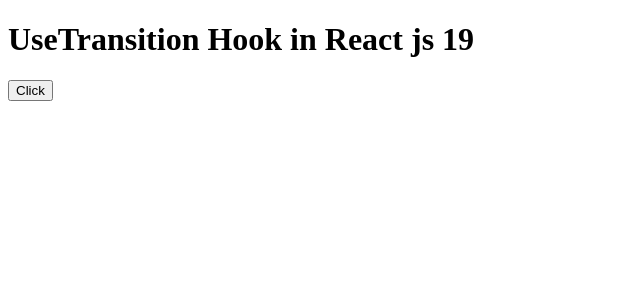
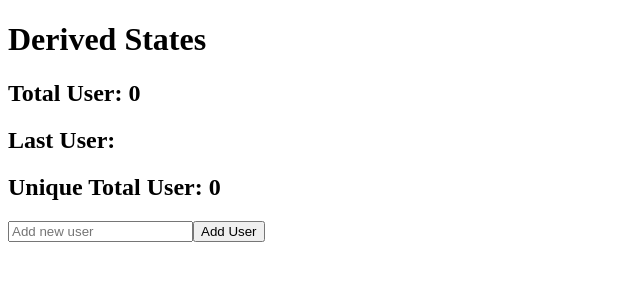
Before and after one commit to py-pankaj-ydv-7/Learning-React-js-step-by-step, a React (Vite) app in the folder react-blog/: page / in a window 1280 px wide. Shown: the top 300 px of the page, without its empty margins (0-640 px from the left). Built offline with nearby package versions, Linux system fonts and the light colour scheme.

Commit message:
Derived Satate

```diff
--- a/react-blog/src/App.jsx
+++ b/react-blog/src/App.jsx
@@ -106,7 +106,8 @@
 // import User from "./User";
 // import ForwardRef from "./ForwardRef";
 // import UseFormStatusHook from "./UseFormStatusHook";
-import UseTransitionHook from "./UseTransitionHook";
+// import UseTransitionHook from "./UseTransitionHook";
+import DerivedStates from "./DerivedStates";
 
 // function App(){
 //   return(
@@ -187,7 +188,8 @@ function App(){
 
       {/* <ForwardRef/> */}
       {/* <UseFormStatusHook/> */}
-      <UseTransitionHook/>
+      {/* <UseTransitionHook/> */}
+      <DerivedStates/>
 
     </div>
   )
--- /dev/null
+++ b/react-blog/src/DerivedStates.jsx
@@ -0,0 +1,32 @@
+import { useState } from "react";
+
+
+function DerivedStates() {
+    const [users,setUsers]=useState([]);
+    const [user,setUser]=useState('');
+    const handleAddUsers=()=>{
+        setUsers([...users,user])
+    }
+    const total =users.length;
+    const last =users[users.length-1];
+    const unique = [...new Set(users)].length
+
+
+  return (
+    <div>
+        <h1>Derived States</h1>
+        <h2>Total User: {total}</h2>
+        <h2>Last User: {last}</h2>
+        <h2>Unique Total User: {unique}</h2>
+        <input type="text" onChange={(event)=>setUser(event.target.value)} placeholder="Add new user" />
+        <button onClick={handleAddUsers}>Add User</button>
+        {
+            users.map((item,index)=>(
+                <h4 key={index}> {item} </h4>
+            ))
+        }
+    </div>
+  )
+}
+
+export default DerivedStates
```
